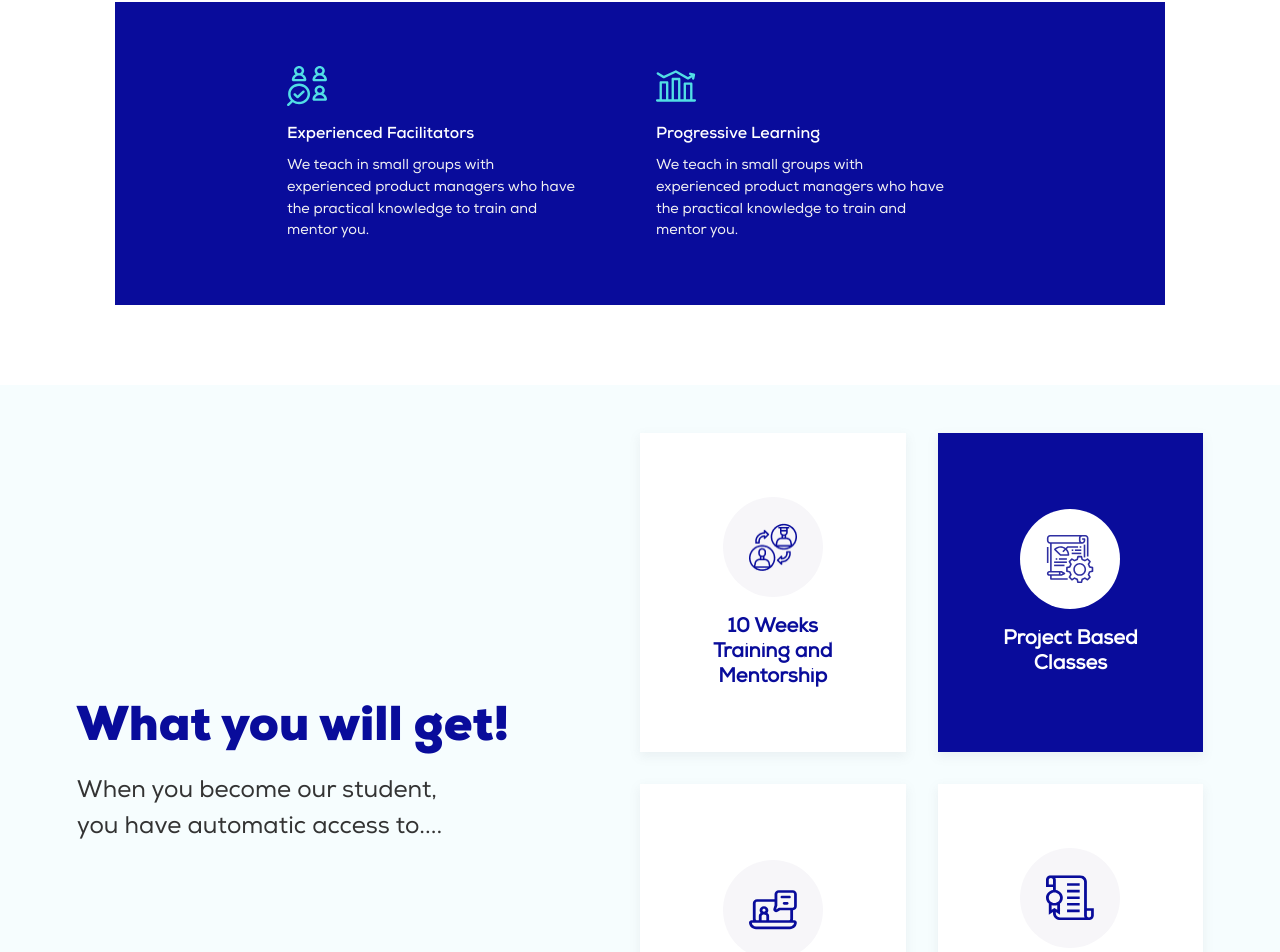
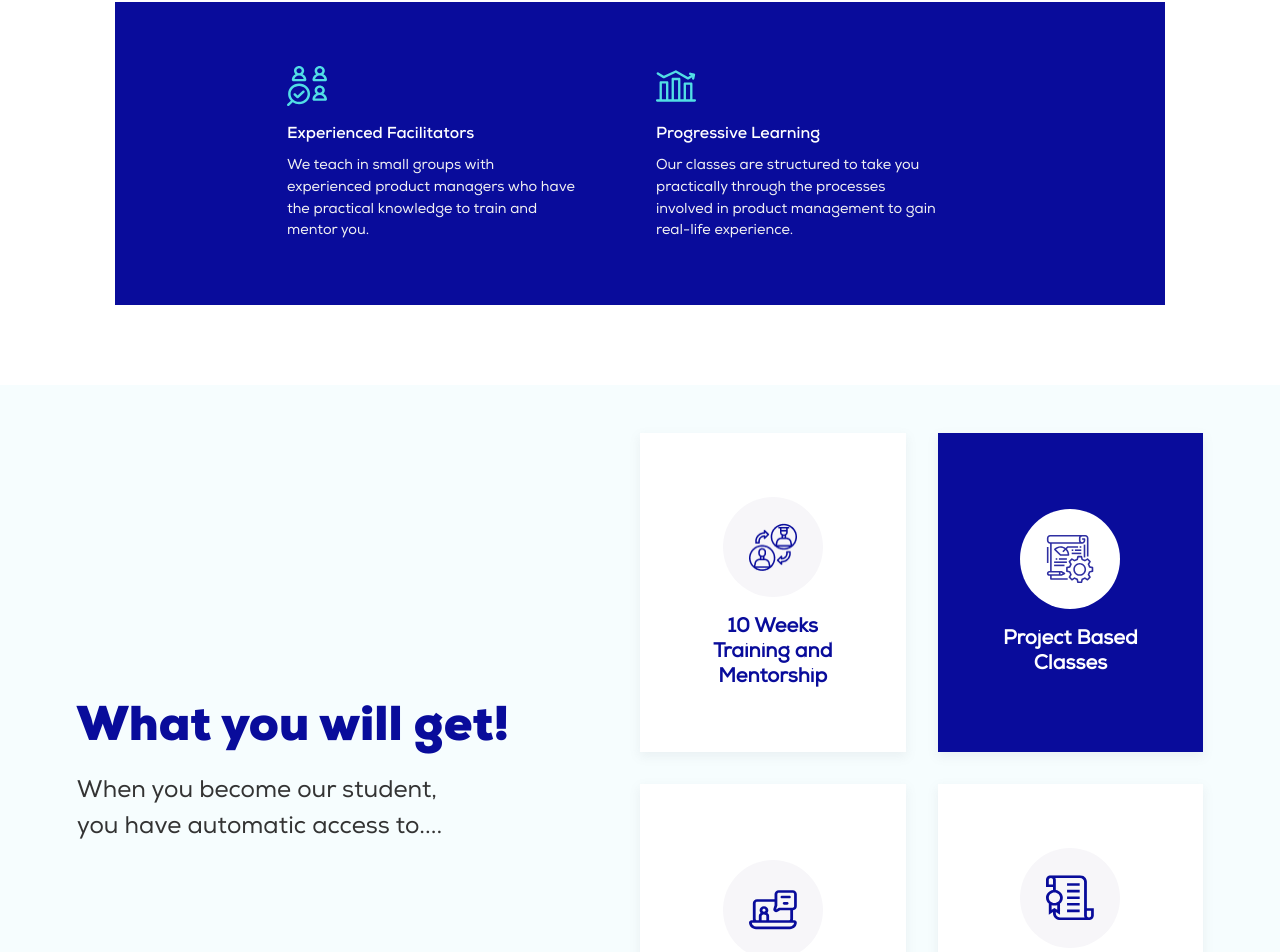
Before and after one commit to EmmanuelOluwafemi/enoverlab, a React (Create React App) app: page / in a window 1280 px wide. Shown: the part 2376-3328 px from the top of the page. Built offline with nearby package versions, Linux system fonts and the light colour scheme.

Commit message:
added update

```diff
--- a/src/components/Details.js
+++ b/src/components/Details.js
@@ -18,18 +18,16 @@ const Details = () => {
                         <img src={facilitate} alt="facilitate icon" />
                         <div className="title">Experienced Facilitators</div>
                         <div className="cont">
-                            We teach in small groups with experienced product
-                            managers who have the practical knowledge to
-                            train and mentor you.
+                            We teach in small groups with experienced product managers who
+                            have the practical knowledge to train and mentor you.
                         </div>
                     </div>
                     <div className="card">
                         <img src={progress} alt="progress icon" />
                         <div className="title">Progressive Learning</div>
                         <div className="cont">
-                            We teach in small groups with experienced product
-                            managers who have the practical knowledge to
-                            train and mentor you.
+                            Our classes are structured to take you practically through the
+                            processes involved in product management to gain real-life experience.
                         </div>
                     </div>
                 </div>
```
